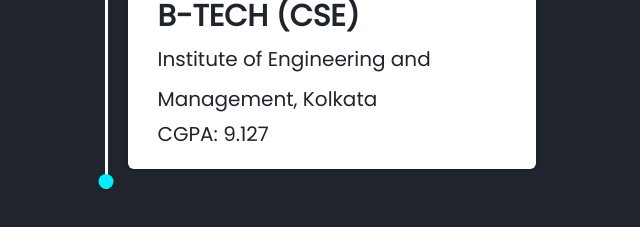
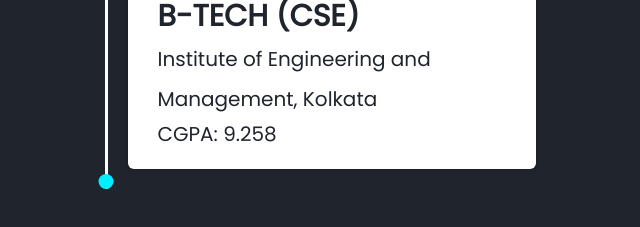
Before and after one commit to anubhabch10/portfolio, a website: page index.html in a window 1280 px wide. Shown: the part 4813-5040 px from the top of the page, 534-1174 px from the left. Drawn offline with nearby package versions, Linux system fonts and the light colour scheme.

Commit message:
index.html

```diff
--- a/index.html
+++ b/index.html
@@ -217,7 +217,7 @@
                   Institute of Engineering and Management, Kolkata
                 </p>
                 <p>
-                    CGPA: 9.127
+                    CGPA: 9.258
                 </p>
               </div>
             </div>
```
